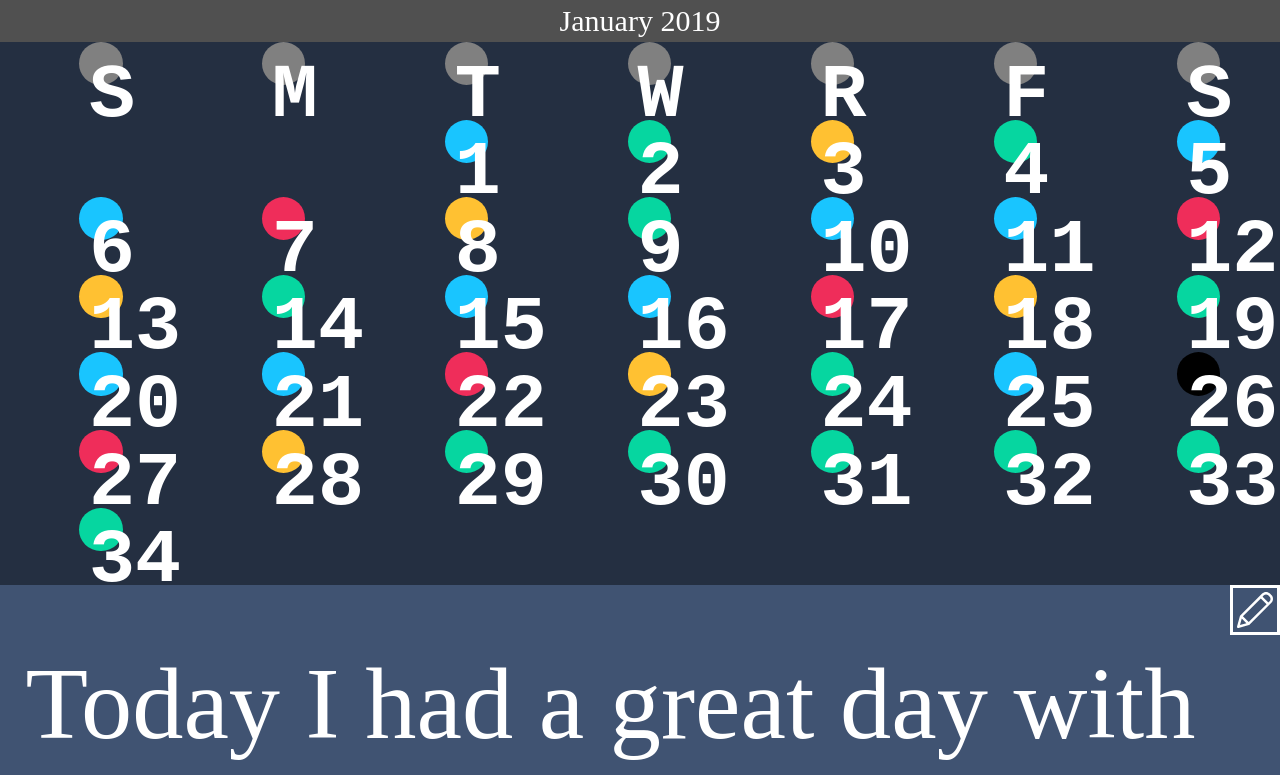
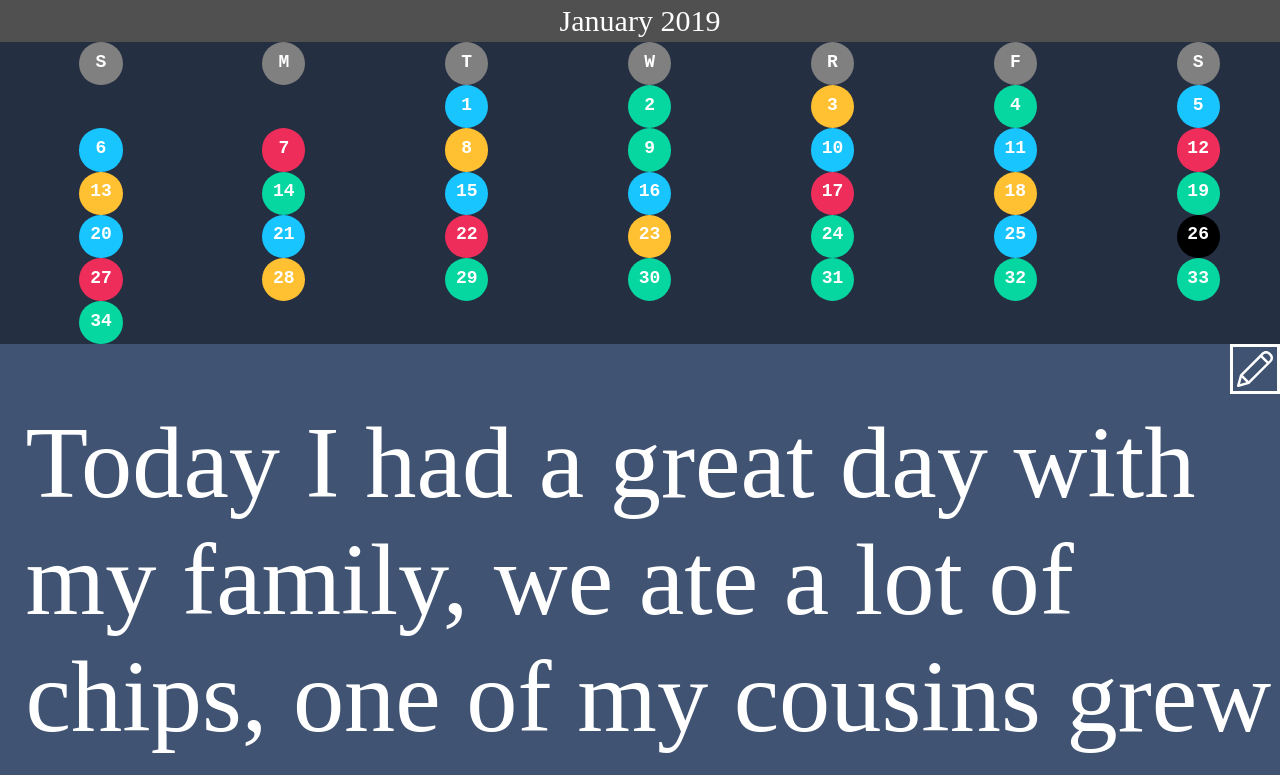
Before and after one commit to bubakazouba/bubakazouba.github.io, a plain HTML site: page index.html in a window 1280 px wide. Shown: the top 775 px of the page. Drawn offline with Linux system fonts and the light colour scheme.

Commit message:
Update index.html

```diff
--- a/index.html
+++ b/index.html
@@ -7,10 +7,9 @@
     html {
         /*height: 100vh;*/
     }
+
     body {
         margin: 0px;
-        /*width: 100vw;*/
-        /*overflow: auto;*/
     }
 
     .navbar {
@@ -24,7 +23,6 @@
     }
 
     .dot {
-        font-size: 4vw;
         font-weight: bold;
         font-family: monospace;
         color: white;
@@ -57,7 +55,6 @@
 
     .month-dots {
         grid-column: 1/4;
-        /*max-width: 2000px;*/
         display: grid;
         grid-template-columns: auto auto auto auto auto auto auto;
         align-items: center;
@@ -104,57 +101,17 @@
         margin-left: 2%;
     }
 
-    /*@media screen and (min-width : 801px) and (max-width: 1200px) {
-        .dot {
-            width: 60px;
-            height: 60px;
-            border-radius: 50%;
-            display: inline-block;
-        }
-
-        .month-dots {
-            grid-column: 1/4;
-        }
-    }
-
-    @media screen and (min-width : 1200px) and (max-width: 1400px) {
-        .dot {
-            width: 76px;
-            height: 76px;
-            border-radius: 50%;
-            display: inline-block;
-        }
-    }
-
-    @media screen and (min-width : 400px) and (max-width : 800px) {
-        .dot {
-            font-size: 4vw;
-            width: 32px;
-            height: 32px;
-            border-radius: 50%;
-            display: inline-block;
-        }
-
-        .month-dots {
-            grid-column: 1/4;
-        }
-    }*/
-
-    /*@media screen and (max-width : 400px) {*/
     .month-dots {
         grid-column: 1/4;
     }
 
     .dot {
-            font-size: 6vw;
-            /*padding: 80%;*/
+        font-size: 18px;
         width: 24px;
         height: 24px;
-            /*padding: 0;*/
         border-radius: 50%;
         display: inline-block;
     }
-    /*}*/
 
     .verybad {
         background-color: #EF2D5A;
```
Lines whose indentation alone changed are shown as unchanged.
